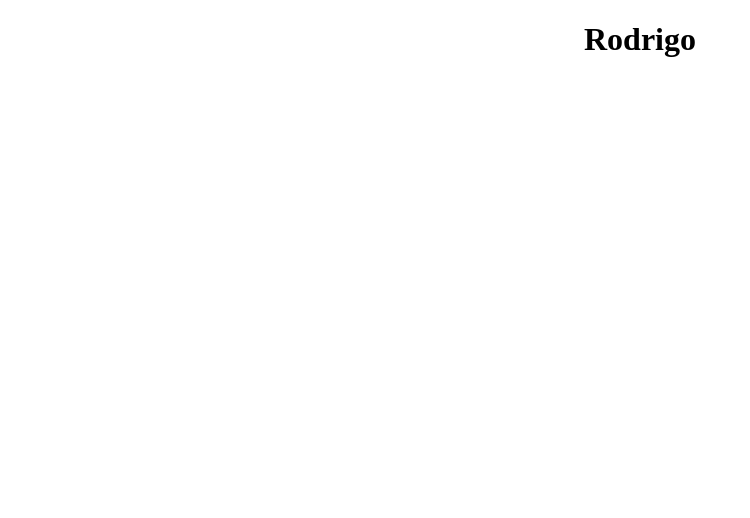
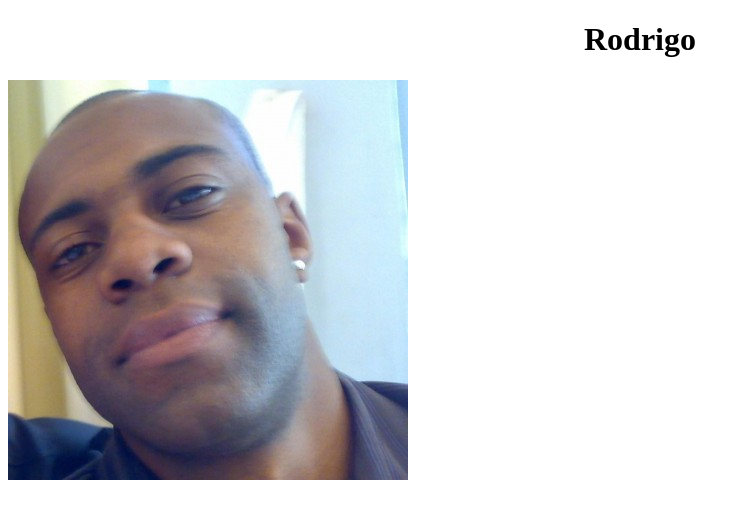
Before and after one commit to rodrigoalourenco/rodrigoalourenco.github.io, a plain HTML site: page index.html in a window 1280 px wide. Shown: the whole page, without its empty margins (0-750 px from the left). Drawn offline with Linux system fonts and the light colour scheme.

Commit message:
Update index.html
Add Image

```diff
--- a/index.html
+++ b/index.html
@@ -7,6 +7,7 @@
 <body>
 
 <h1 style="text-align: center;">Rodrigo</h1>
+ <img src="Rodrigo.png" alt='Rodrigo Lourenço'>
 
 
 </body>
```
